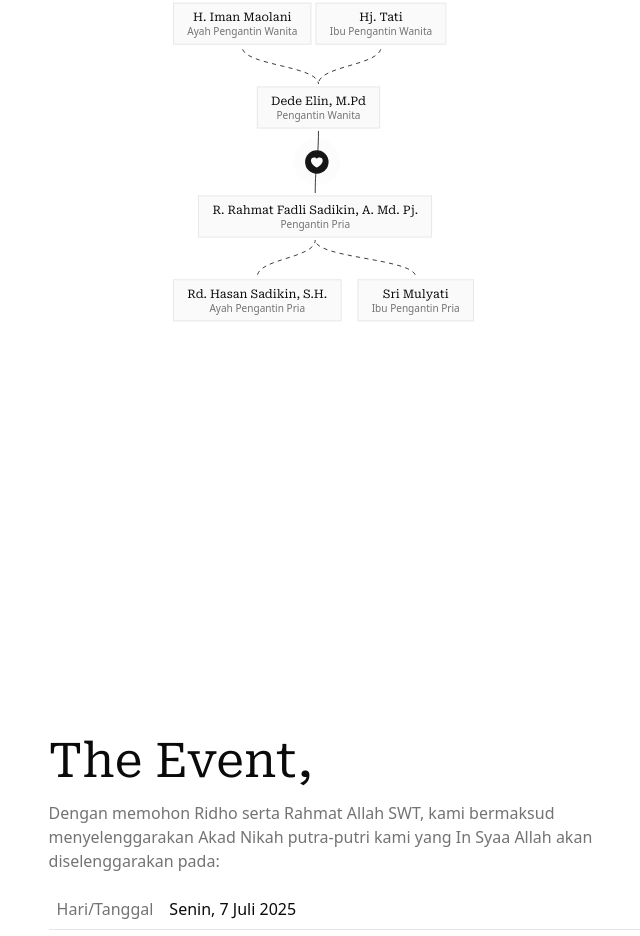
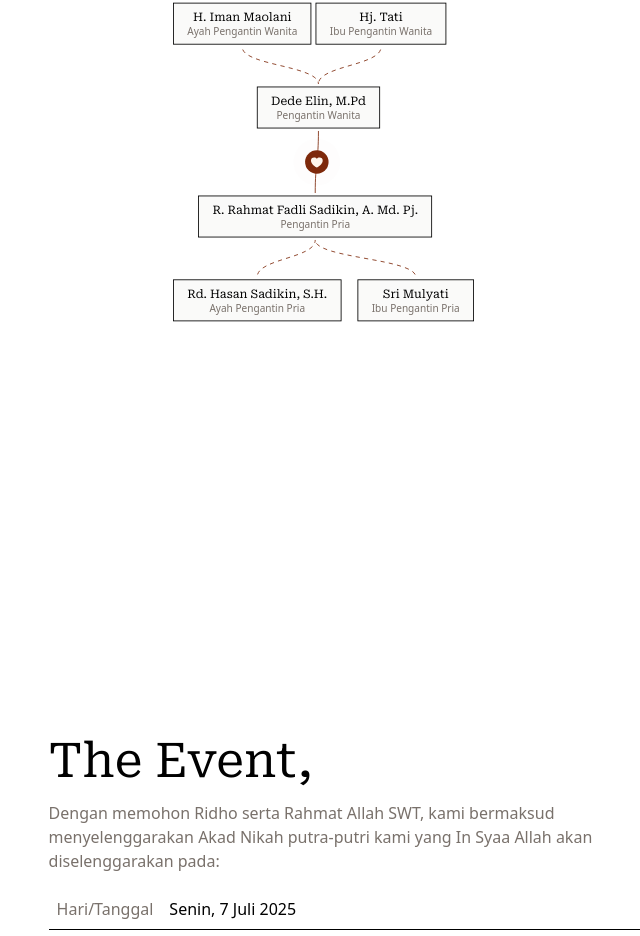
Before and after one commit to rafadlis/akadku, a Next.js app: page / in a window 1280 px wide. Shown: the part 2670-3606 px from the top of the page, without its empty margins (294-934 px from the left). Built offline with nearby package versions, Linux system fonts and the light colour scheme; no server answers; the database is empty.

Commit message:
style: Update color variables in globals.css for improved theme consistency and change default theme to 'light' in layout.tsx

```diff
--- a/app/globals.css
+++ b/app/globals.css
@@ -46,74 +46,71 @@
 
 :root {
   --radius: 0.625rem;
-  --background: oklch(1 0 0);
-  --foreground: oklch(0.145 0 0);
-  --card: oklch(1 0 0);
-  --card-foreground: oklch(0.145 0 0);
-  --popover: oklch(1 0 0);
-  --popover-foreground: oklch(0.145 0 0);
-  --primary: oklch(0.205 0 0);
-  --primary-foreground: oklch(0.985 0 0);
-  --secondary: oklch(0.97 0 0);
-  --secondary-foreground: oklch(0.205 0 0);
-  --muted: oklch(0.97 0 0);
-  --muted-foreground: oklch(0.556 0 0);
-  --accent: oklch(0.97 0 0);
-  --accent-foreground: oklch(0.205 0 0);
-  --destructive: oklch(0.577 0.245 27.325);
-  --border: oklch(0.922 0 0);
-  --input: oklch(0.922 0 0);
-  --ring: oklch(0.708 0 0);
+  --background: oklch(98% 0.016 73.684);
+  --foreground: oklch(14.7% 0.004 49.25)
+  --card: oklch(98.5% 0.001 106.423);
+  --card-foreground: oklch(14.7% 0.004 49.25);
+  --popover: oklch(98.5% 0.001 106.423);
+  --popover-foreground: oklch(14.7% 0.004 49.25);
+  --primary: oklch(40.8% 0.123 38.172);
+  --primary-foreground: oklch(98.5% 0.001 106.423);
+  --secondary: oklch(95.4% 0.038 75.164);
+  --secondary-foreground: oklch(40.8% 0.123 38.172);
+  --muted: oklch(97% 0.001 106.424);
+  --muted-foreground: oklch(55.3% 0.013 58.071);
+  --accent: oklch(95.4% 0.038 75.164);
+  --accent-foreground: oklch(40.8% 0.123 38.172);
+  --destructive: oklch(51.4% 0.222 16.935);
+  --border: oklch(92.3% 0.003 48.717);
+  --input: oklch(92.3% 0.003 48.717);
+  --ring: oklch(70.9% 0.01 56.259);
   --chart-1: oklch(0.646 0.222 41.116);
   --chart-2: oklch(0.6 0.118 184.704);
   --chart-3: oklch(0.398 0.07 227.392);
   --chart-4: oklch(0.828 0.189 84.429);
   --chart-5: oklch(0.769 0.188 70.08);
-  --sidebar: oklch(0.985 0 0);
-  --sidebar-foreground: oklch(0.145 0 0);
-  --sidebar-primary: oklch(0.205 0 0);
-  --sidebar-primary-foreground: oklch(0.985 0 0);
-  --sidebar-accent: oklch(0.97 0 0);
-  --sidebar-accent-foreground: oklch(0.205 0 0);
-  --sidebar-border: oklch(0.922 0 0);
-  --sidebar-ring: oklch(0.708 0 0);
+  --sidebar: oklch(98.5% 0.001 106.423);
+  --sidebar-foreground: oklch(14.7% 0.004 49.25);
+  --sidebar-primary: oklch(40.8% 0.123 38.172);
+  --sidebar-primary-foreground: oklch(98.5% 0.001 106.423);
+  --sidebar-accent: oklch(95.4% 0.038 75.164);
+  --sidebar-accent-foreground: oklch(40.8% 0.123 38.172);
+  --sidebar-border: oklch(92.3% 0.003 48.717);
+  --sidebar-ring: oklch(70.9% 0.01 56.259);
 }
 
 .dark {
-  --background: oklch(0.145 0 0);
-  --foreground: oklch(0.985 0 0);
-  --card: oklch(0.205 0 0);
-  --card-foreground: oklch(0.985 0 0);
-  --popover: oklch(0.205 0 0);
-  --popover-foreground: oklch(0.985 0 0);
-  --primary: oklch(0.922 0 0);
-  --primary-foreground: oklch(0.205 0 0);
+  --background: oklch(14.7% 0.004 49.25);
+  --foreground: oklch(98.5% 0.001 106.423);
+  --card: oklch(40.8% 0.123 38.172);
+  --card-foreground: oklch(98.5% 0.001 106.423);
+  --popover: oklch(40.8% 0.123 38.172);
+  --popover-foreground: oklch(98.5% 0.001 106.423);
+  --primary: oklch(92.3% 0.003 48.717);
+  --primary-foreground: oklch(40.8% 0.123 38.172);
   --secondary: oklch(0.269 0 0);
-  --secondary-foreground: oklch(0.985 0 0);
+  --secondary-foreground: oklch(98.5% 0.001 106.423);
   --muted: oklch(0.269 0 0);
-  --muted-foreground: oklch(0.708 0 0);
+  --muted-foreground: oklch(70.9% 0.01 56.259);
   --accent: oklch(0.269 0 0);
-  --accent-foreground: oklch(0.985 0 0);
+  --accent-foreground: oklch(98.5% 0.001 106.423);
   --destructive: oklch(0.704 0.191 22.216);
   --border: oklch(1 0 0 / 10%);
   --input: oklch(1 0 0 / 15%);
-  --ring: oklch(0.556 0 0);
+  --ring: oklch(55.3% 0.013 58.071);
   --chart-1: oklch(0.488 0.243 264.376);
   --chart-2: oklch(0.696 0.17 162.48);
-  --chart-3: oklch(0.769 0.188 70.08);
+  --chart-3: oklch(51.4% 0.222 16.935);
   --chart-4: oklch(0.627 0.265 303.9);
   --chart-5: oklch(0.645 0.246 16.439);
-  --sidebar: oklch(0.205 0 0);
-  --sidebar-foreground: oklch(0.985 0 0);
+  --sidebar: oklch(40.8% 0.123 38.172);
+  --sidebar-foreground: oklch(98.5% 0.001 106.423);
   --sidebar-primary: oklch(0.488 0.243 264.376);
-  --sidebar-primary-foreground: oklch(0.985 0 0);
+  --sidebar-primary-foreground: oklch(98.5% 0.001 106.423);
   --sidebar-accent: oklch(0.269 0 0);
-  --sidebar-accent-foreground: oklch(0.985 0 0);
+  --sidebar-accent-foreground: oklch(98.5% 0.001 106.423);
   --sidebar-border: oklch(1 0 0 / 10%);
-  --sidebar-ring: oklch(0.556 0 0);
-}
-
-@layer base {
+  --sidebar-ring: oklch(55.3% 0.013 58.071);
   * {
     @apply border-border outline-ring/50;
   }
--- a/app/layout.tsx
+++ b/app/layout.tsx
@@ -47,7 +47,7 @@ export default function RootLayout({
       >
         <ThemeProvider
           attribute="class"
-          defaultTheme="system"
+          defaultTheme="light"
           enableSystem
           disableTransitionOnChange
         >
```
